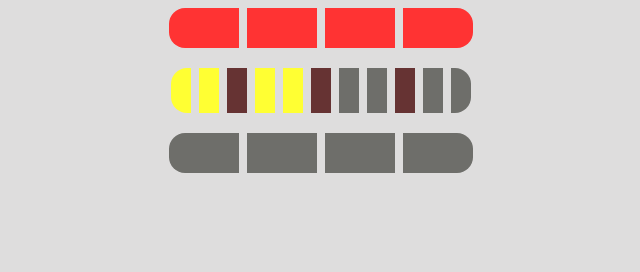
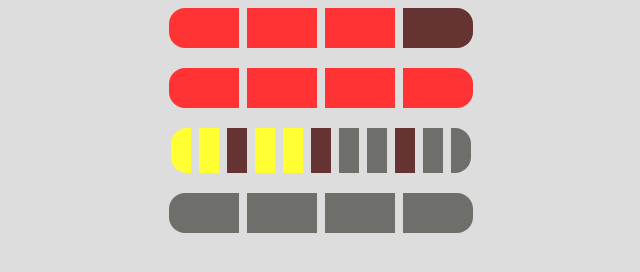
Before and after one commit to 2019-SOW/berlin-clock, a React app: page / in a window 1280 px wide. Shown: the whole page, without its empty margins (319-959 px from the left). Built offline with nearby package versions, Linux system fonts and the light colour scheme.

Commit message:
Five hours row implementation

```diff
--- a/public/index.css
+++ b/public/index.css
@@ -29,6 +29,7 @@
     margin: 8px 4px;
   }
 
+  #fiveHourRow .light,
   #oneHourRow .light,
   #oneMinuteRow .light {
     height: 40px;
@@ -40,6 +41,7 @@
     width: 20px;
   }
 
+  #fiveHourRow :first-child,
   #oneHourRow :first-child,
   #fiveMinuteRow :first-child,
   #oneMinuteRow :first-child {
@@ -47,6 +49,7 @@
     border-bottom-left-radius: 16px;
   }
 
+  #fiveHourRow :last-child,
   #oneHourRow :last-child,
   #fiveMinuteRow :last-child,
   #oneMinuteRow :last-child {
@@ -64,11 +67,13 @@
     background-color: rgb(110, 110, 106);
   }
 
+  #fiveHourRow .light.on,
   #oneHourRow .light.on,
   #fiveMinuteRow .light.on:nth-child(3n + 3) {
     background-color: #f33;
   }
 
+  #fiveHourRow .light.off,
   #oneHourRow .light.off,
   #fiveMinuteRow .light.off:nth-child(3n + 3) {
     background-color: #633;
--- a/src/components/Hours/Hours.js
+++ b/src/components/Hours/Hours.js
@@ -1,11 +1,15 @@
 import React from 'react';
 import constants from '../../utils/constants';
-import { modulo5, getOnOffLamps } from '../../utils/clockUtils';
+import { modulo5, getOnOffLamps, divide5 } from '../../utils/clockUtils';
 
 class Hours extends React.Component {
 
     bottomHours() {
         return getOnOffLamps(constants.TOTAL_BOTTOM_HOURS_LAMP, modulo5(this.props.hours)).replace(/Y/g, 'R');
+    }
+
+    topHours() {
+        return getOnOffLamps(constants.TOTAL_TOP_HOURS_LAMP, Math.floor(divide5(this.props.hours))).replace(/Y/g, 'R');
     }
 
     formLampBlocks(row) {
@@ -21,6 +25,7 @@ class Hours extends React.Component {
     render() {
         return (
             <React.Fragment>
+                <div id="fiveHourRow">{this.formLampBlocks(this.topHours())}</div>
                 <div id="oneHourRow">{this.formLampBlocks(this.bottomHours())}</div>
             </React.Fragment>
         );
--- a/src/utils/constants.js
+++ b/src/utils/constants.js
@@ -3,6 +3,7 @@ const constants = {
     TOTAL_BOTTOM_MINUTES_LAMP: 4,
     TOTAL_TOP_MINUTES_LAMP: 11,
     TOTAL_BOTTOM_HOURS_LAMP: 4,
+    TOTAL_TOP_HOURS_LAMP: 4,
     LAMP_OFF: 'O',
     YELLOW_LAMP: 'Y',
     RED_LAMP: 'R',
```
Also changed, not shown: src/components/Hours/Hours.test.js (+65 -1 lines).
